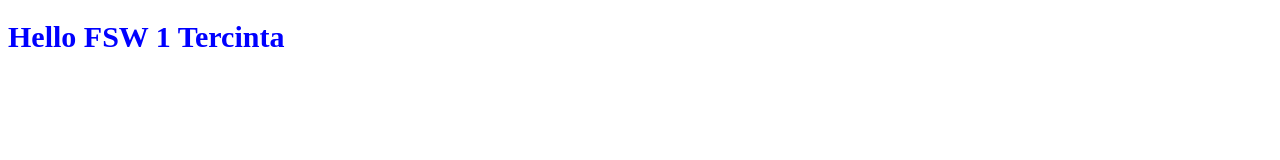
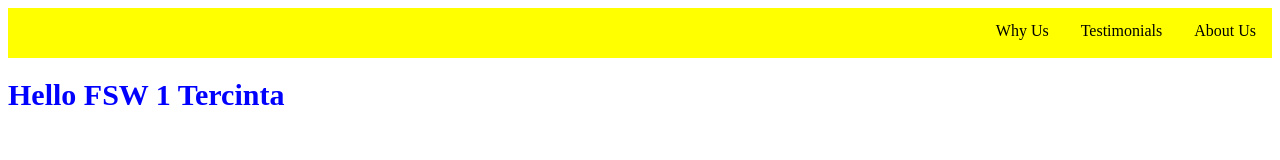
Before and after one commit to KM-BINAR-BATCH-6/CH1-02-26-2024-responsive-web, a plain HTML site: page index.html in a window 1280 px wide. Drawn offline with Linux system fonts and the light colour scheme.

Commit message:
navbar section finish

```diff
--- a/index.css
+++ b/index.css
@@ -16,3 +16,31 @@ h1 {
     color: red;
   }
 }
+
+/* [Rafli] - Navbar */
+.navbar {
+  background-color: yellow;
+}
+
+.nav-list {
+  list-style-type: none;
+  margin: 0;
+  padding: 0;
+  height: 50px;
+}
+
+.nav-list li {
+  float: right;
+}
+
+.nav-list li a {
+  display: block;
+  color: black;
+  text-align: center;
+  text-decoration: none;
+  padding: 14px 16px;
+}
+
+.nav-list li a:hover {
+  background-color: blue;
+}
--- a/index.html
+++ b/index.html
@@ -13,6 +13,15 @@
     <link rel="stylesheet" href="./index.css" />
   </head>
   <body>
+    <!-- [Rafli] - navbar -->
+    <nav class="navbar">
+      <ul class="nav-list">
+        <li><a href="#">About Us</a></li>
+        <li><a href="#">Testimonials</a></li>
+        <li><a href="#">Why Us</a></li>
+      </ul>
+    </nav>
+
     <h1>Hello FSW 1 Tercinta</h1>
   </body>
 </html>
```
